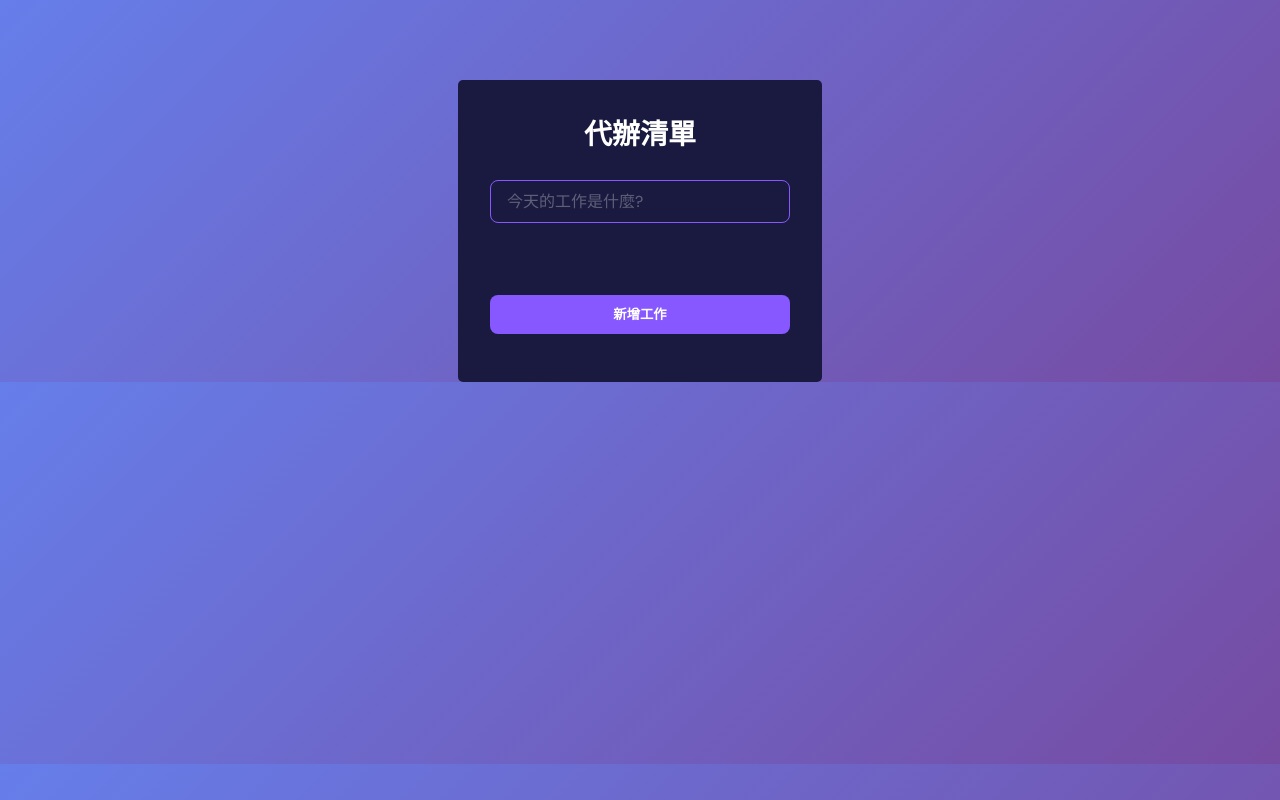
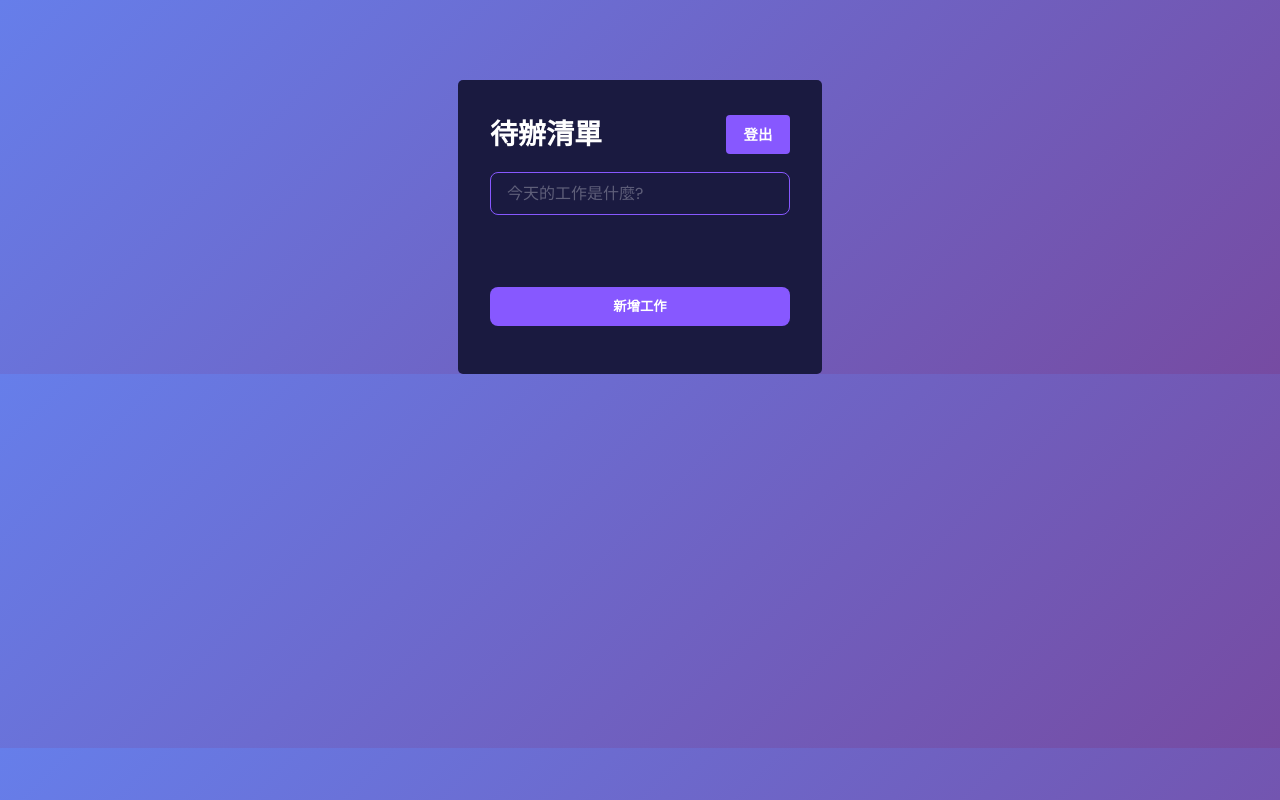
Before and after one commit to Dennis6506/reactTodolist, a React (Create React App) app: page / in a window 1280 px wide. Built offline with nearby package versions, Linux system fonts and the light colour scheme; sample sign-in values are in the browser's storage.

Commit message:
新增登出按鈕

```diff
--- a/src/App.css
+++ b/src/App.css
@@ -22,6 +22,16 @@ h1 {
   color: #fff;
   margin-bottom: 0.5rem;
   font-size: 1.75rem;
+  white-space: nowrap;
+}
+
+.header-container {
+  display: flex;
+  justify-content: space-between;
+  align-items: center;
+  h1 {
+    margin-bottom: 0;
+  }
 }
 
 .TodoWrapper {
@@ -30,6 +40,18 @@ h1 {
   padding: 2rem;
   border-radius: 5px;
   min-width: 350px;
+}
+
+.logout-button {
+  max-width: 4rem;
+  margin-top: 0;
+  padding: 0.5rem 0.5rem;
+  background: #8758ff;
+  color: #fff;
+  border: none;
+  border-radius: 4px;
+  cursor: pointer;
+  font-size: 0.9rem;
 }
 
 .TodoForm {
--- a/src/pages/TodoWrapper/index.js
+++ b/src/pages/TodoWrapper/index.js
@@ -1,4 +1,6 @@
 import React, { useState, useEffect } from "react";
+import { useAuth } from "../../contexts/AuthContext";
+import { useNavigate } from "react-router-dom";
 import { TodoForm } from "../../components/TodoForm";
 import { v4 as uuidv4 } from "uuid";
 import { Todo } from "../../components/Todo";
@@ -6,20 +8,27 @@ import { EditTodoForm } from "../../components/EditTodoForm";
 uuidv4();
 
 export const TodoWrapper = () => {
-  // 從 localStorage 讀取初始數據，如果沒有則使用空數組
+    const { logout } = useAuth();
+    const navigate = useNavigate();
+
     const [todos, setTodos] = useState(() => {
         const savedTodos = localStorage.getItem("todos");
         if (savedTodos) {
             const parsedTodos = JSON.parse(savedTodos);
-      // 確保從 localStorage 讀取的時間是 Date 對象
-      return parsedTodos.map(todo => ({
+            return parsedTodos.map((todo) => ({
                 ...todo,
                 createdAt: new Date(todo.createdAt),
-        updatedAt: new Date(todo.updatedAt)
+                updatedAt: new Date(todo.updatedAt),
             }));
         }
         return [];
     });
+
+    // 處理登出
+    const handleLogout = () => {
+        logout();
+        navigate("/login");
+    };
 
     // 當 todos 改變時，將數據保存到 localStorage
     useEffect(() => {
@@ -35,7 +44,7 @@ export const TodoWrapper = () => {
                 task: todo,
                 completed: false,
                 isEditing: false,
-        updatedAt: now
+                updatedAt: now,
             },
         ]);
     };
@@ -43,11 +52,13 @@ export const TodoWrapper = () => {
     const toggleComplete = (id) => {
         setTodos(
             todos.map((todo) =>
-        todo.id === id ? {
+                todo.id === id
+                    ? {
                           ...todo,
                           completed: !todo.completed,
-          updatedAt: new Date()
-        } : todo
+                          updatedAt: new Date(),
+                      }
+                    : todo
             )
         );
     };
@@ -59,10 +70,12 @@ export const TodoWrapper = () => {
     const editTodo = (id) => {
         setTodos(
             todos.map((todo) =>
-        todo.id === id ? {
+                todo.id === id
+                    ? {
                           ...todo,
-          isEditing: !todo.isEditing
-        } : todo
+                          isEditing: !todo.isEditing,
+                      }
+                    : todo
             )
         );
     };
@@ -70,19 +83,31 @@ export const TodoWrapper = () => {
     const editTask = (task, id) => {
         setTodos(
             todos.map((todo) =>
-        todo.id === id ? {
+                todo.id === id
+                    ? {
                           ...todo,
                           task: task,
                           isEditing: false,
-          updatedAt: new Date()
-        } : todo
+                          updatedAt: new Date(),
+                      }
+                    : todo
             )
         );
     };
 
     return (
       <div className="TodoWrapper">
-      <h1>代辦清單</h1>
+        <div className="header-container">
+          <h1>待辦清單</h1>
+          <button
+            onClick={handleLogout}
+            className="logout-button"
+            onMouseOver={e => e.target.style.backgroundColor = '#c0392b'}
+            onMouseOut={e => e.target.style.backgroundColor = '#e74c3c'}
+          >
+            登出
+          </button>
+        </div>
         <TodoForm addTodo={addTodo} />
         {todos.map((todo) =>
           todo.isEditing ? (
```
Lines whose indentation alone changed are shown as unchanged.
